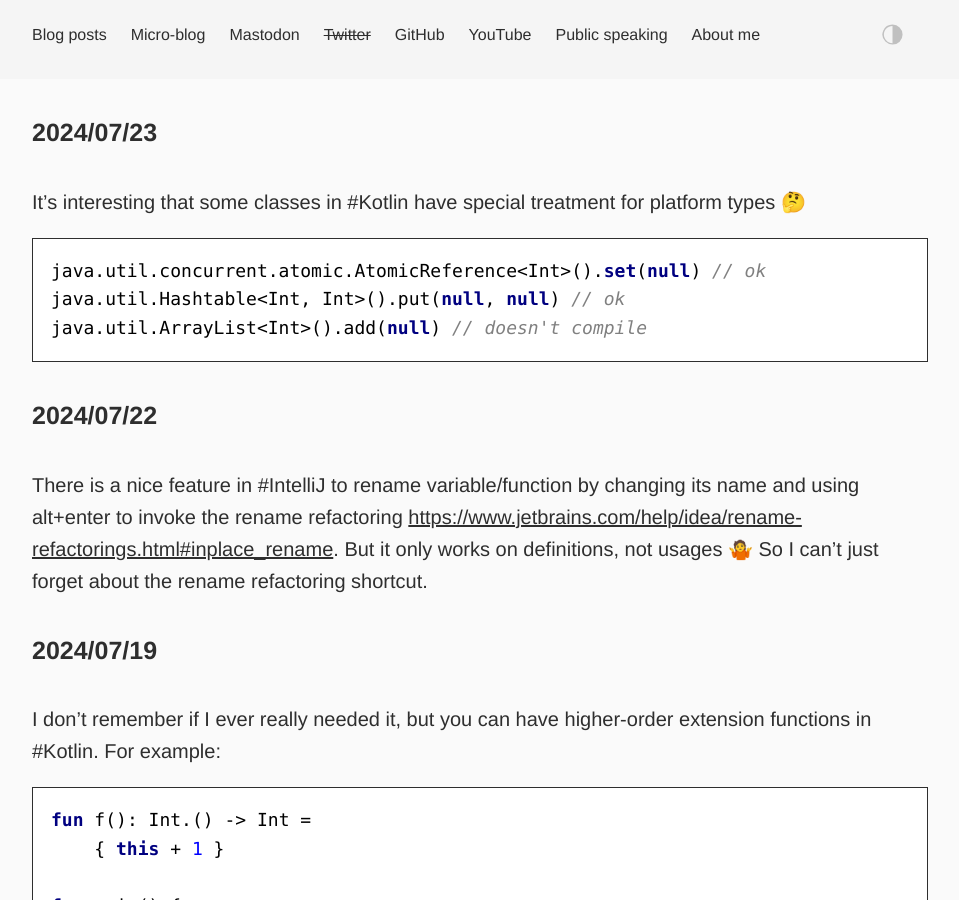
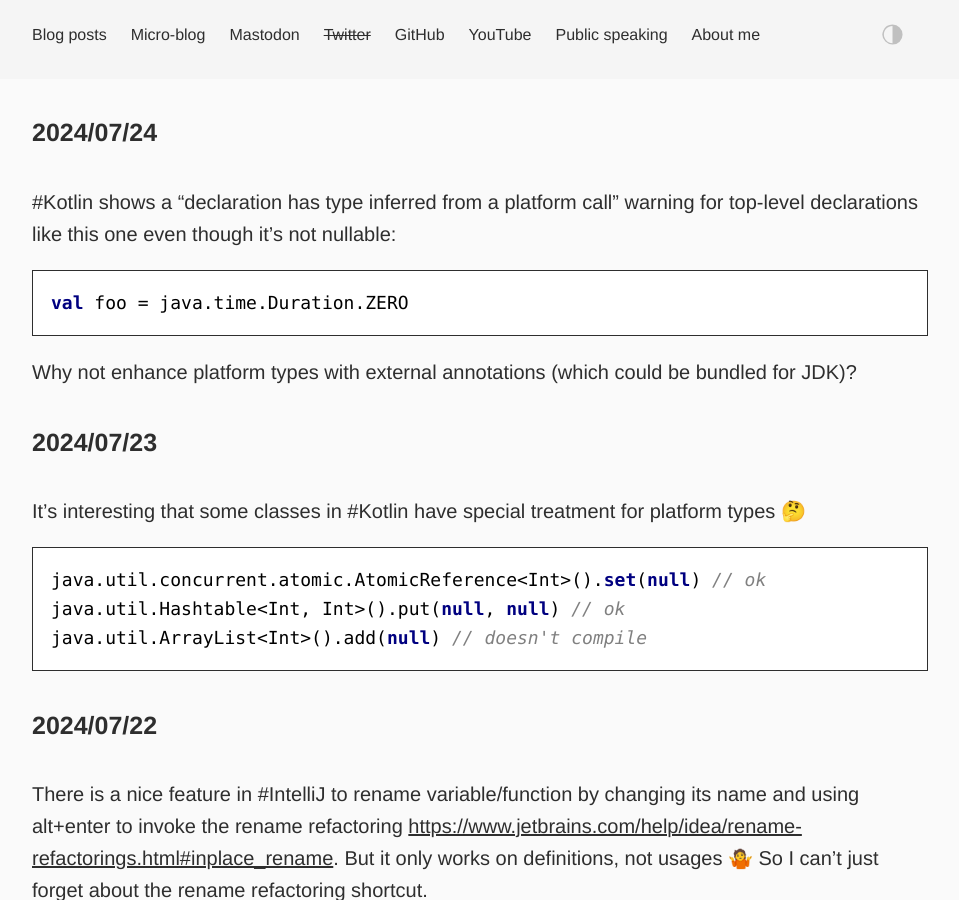
Before and after one commit to dkandalov/dkandalov.github.io, a Jekyll site: the page built from micro-blog.md, in a window 1280 px wide and 900 px high. Shown: the whole window, without its empty margins (160-1119 px from the left). Built offline with Jekyll 4.4.1, drawn with Linux system fonts in a browser that asks for light colours.

Commit message:
updated micro-blog

```diff
--- a/micro-blog.md
+++ b/micro-blog.md
@@ -2,6 +2,13 @@
 layout: post
 permalink: /micro-blog/
 ---
+
+#### 2024/07/24
+#Kotlin shows a "declaration has type inferred from a platform call" warning for top-level declarations like this one even though it's not nullable:
+<kotlin>
+val foo = java.time.Duration.ZERO
+</kotlin>
+Why not enhance platform types with external annotations (which could be bundled for JDK)?
 
 #### 2024/07/23
 It's interesting that some classes in #Kotlin have special treatment for platform types 🤔
```
